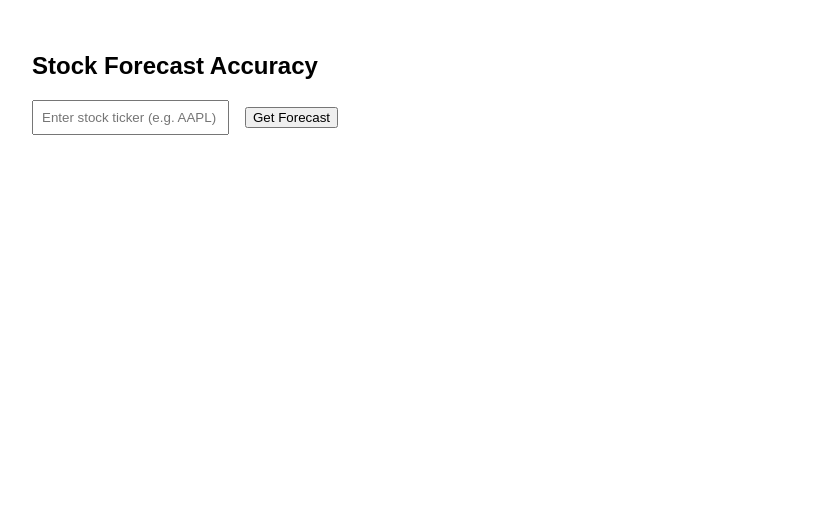
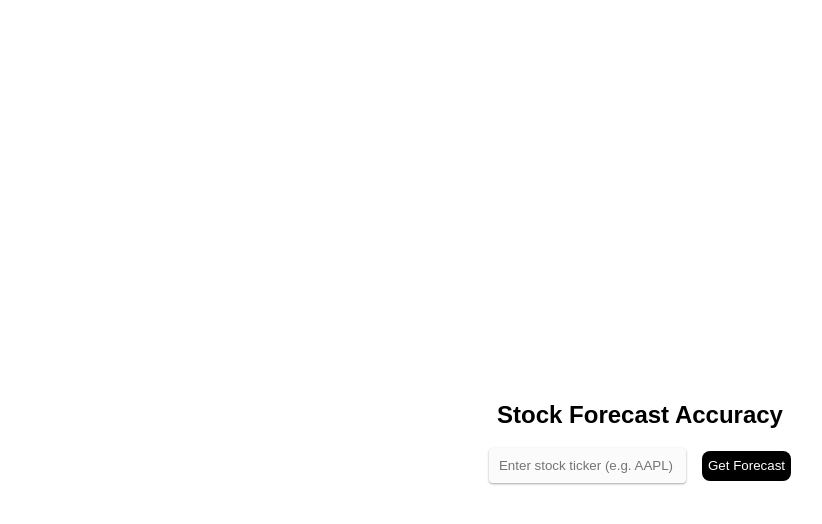
Before and after one commit to dgiletto/Stock_Prediction, a React (Create React App) app in the folder Frontend/stock_forecast/: page / in a window 1280 px wide. Shown: the top 524 px of the page, without its empty margins (0-822 px from the left). Built offline with nearby package versions, Linux system fonts and the light colour scheme.

Commit message:
Frontend Styling

```diff
--- a/Frontend/stock_forecast/src/App.css
+++ b/Frontend/stock_forecast/src/App.css
@@ -1,38 +1,78 @@
 .App {
-  text-align: center;
-}
-
-.App-logo {
-  height: 40vmin;
-  pointer-events: none;
-}
-
-@media (prefers-reduced-motion: no-preference) {
-  .App-logo {
-    animation: App-logo-spin infinite 20s linear;
-  }
-}
-
-.App-header {
-  background-color: #282c34;
   min-height: 100vh;
   display: flex;
   flex-direction: column;
   align-items: center;
   justify-content: center;
-  font-size: calc(10px + 2vmin);
-  color: white;
+  padding: 2rem;
+  font-family: sans-serif;
 }
 
-.App-link {
-  color: #61dafb;
+.input-group {
+  margin-bottom: 1rem;
 }
 
-@keyframes App-logo-spin {
-  from {
-    transform: rotate(0deg);
-  }
-  to {
-    transform: rotate(360deg);
-  }
+.input-style {
+  color: rgb(36, 35, 42);
+  border-radius: 4px;
+  padding: 8px 16px;
+  border: 2px solid transparent;
+  box-shadow: rgb(0 0 0 / 12%) 0px 1px 3px, rgb(0 0 0 / 24%) 0px 1px 2px;
+  background: rgb(251, 251, 251);
+  padding: 0.5rem;
+  margin-right: 1rem;
+  transition: all 0.1s ease 0s;
+  outline: none
 }
+
+.input-style:focus {
+  border: 2px solid #7c8aff;
+  outline: none;
+}
+
+.submit-btn {
+  background-color: black;
+  color: white;
+  border-radius: 8px;
+  border: transparent;
+  height: 30px;
+  transition: ease-in-out 0.3s;
+}
+
+.submit-btn:hover {
+  transition: ease-in-out 0.3s;
+  background-color: #7c8aff;
+}
+
+.card-container {
+  margin-top: 2rem;
+  display: flex;
+  gap: 2rem;
+  flex-wrap: wrap;
+}
+
+.card {
+  border: 1px solid #ddd;
+  border-radius: 10px;
+  padding: 1rem;
+  width: 250px;
+  box-shadow: 0px 2px 4px rgba(0, 0, 0, 0.1);
+}
+
+.graph {
+  border: 1px solid #ddd;
+  border-radius: 10px;
+  padding: 1rem;
+  width: 625px;
+  box-shadow: 0px 2px 4px rgba(0, 0, 0, 0.1);
+  margin-top: 1rem;
+}
+
+.rmse-val {
+  font-size: 1.5rem;
+  color: #444;
+}
+
+.forecast-list {
+  padding-left: 1rem;
+}
--- a/Frontend/stock_forecast/src/App.js
+++ b/Frontend/stock_forecast/src/App.js
@@ -1,6 +1,7 @@
 import React, { useState } from 'react';
 import axios from 'axios';
 import { LineChart, Line, XAxis, YAxis, CartesianGrid, Tooltip, Legend } from 'recharts';
+import './App.css';
 
 function App() {
   const [ticker, setTicker] = useState('');
@@ -36,51 +37,49 @@ function App() {
   }));
 
   return (
-    <div className="App" style={{ padding: "2rem", fontFamily: "sans-serif" }}>
+    <div className="App">
       <h2>Stock Forecast Accuracy</h2>
 
+      <div clasName="input-group">
         <input
           type="text"
           value={ticker}
           onChange={e => setTicker(e.target.value.toUpperCase())}
           placeholder="Enter stock ticker (e.g. AAPL)"
-        style={{ padding: "0.5rem", marginRight: "1rem" }}
+          className="input-style"
         />
-      <button onClick={getForecast}>Get Forecast</button>
+        <button className="submit-btn" onClick={getForecast}>Get Forecast</button>
+      </div>
 
       {error && <p style={{ color: "red" }}>{error}</p>}
 
       {yTrue.length > 0 && (
-        <>
-          <h3>Model Accuracy</h3>
+        <div className="graph">
+          <h3>{ticker} Model Accuracy</h3>
           <LineChart width={600} height={300} data={predictionData}>
             <CartesianGrid stroke="#ccc" />
             <XAxis dataKey="index" />
-            <YAxis />
+            <YAxis domain={['dataMin - 10', 'dataMin + 10']}/>
             <Tooltip />
             <Legend />
-            <Line type="monotone" dataKey="Actual" stroke="#82ca9d" />
-            <Line type="monotone" dataKey="Predicted" stroke="#8884d8" />
+            <Line type="monotone" dataKey="Actual" stroke="#82ca9d" dot={false}/>
+            <Line type="monotone" dataKey="Predicted" stroke="#7c8aff" dot={false}/>
           </LineChart>
-        </>
+        </div>
       )}
 
       {rmse !== null && (
-        <div style={{ marginTop: "2rem", display: "flex", gap: "2rem" }}>
+        <div className="card-container">
           {/* RMSE Card */}
-          <div style={{
-            border: "1px solid #ddd", borderRadius: "10px", padding: "1rem", width: "200px", boxShadow: "0px 2px 4px rgba(0,0,0,0.1)"
-          }}>
+          <div className="card">
             <h4>Model RMSE</h4>
-            <p style={{ fontSize: "1.5rem", color: "#444" }}>{rmse}</p>
+            <p className="rmse-val">{rmse}</p>
           </div>
 
           {/* Forecast Card */}
-          <div style={{
-            border: "1px solid #ddd", borderRadius: "10px", padding: "1rem", width: "300px", boxShadow: "0px 2px 4px rgba(0,0,0,0.1)"
-          }}>
+          <div className="card">
             <h4>7-Day Forecast</h4>
-            <ul style={{ paddingLeft: "1rem" }}>
+            <ul className="forecast-list">
               {forecast.map((f, i) => (
                 <li key={i}>
                   ${f.price}
```
Lines whose indentation alone changed are shown as unchanged.
